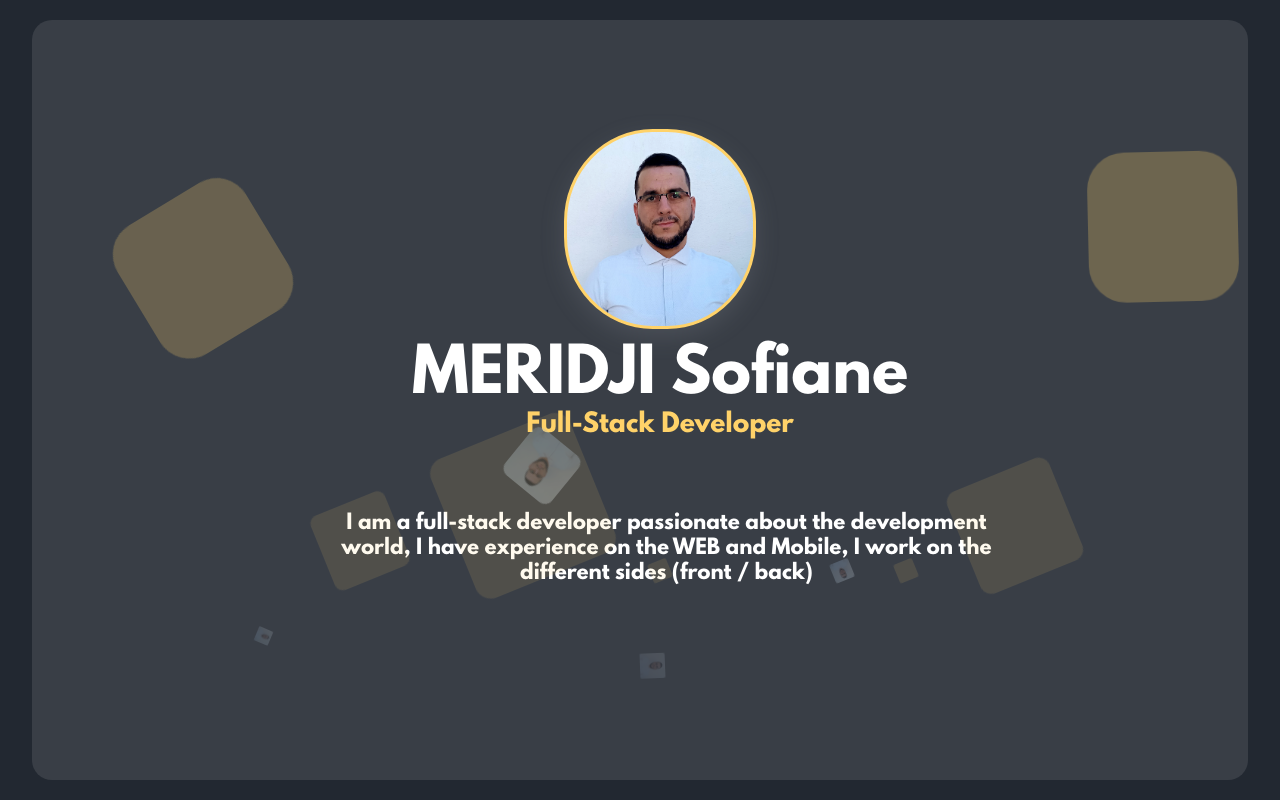
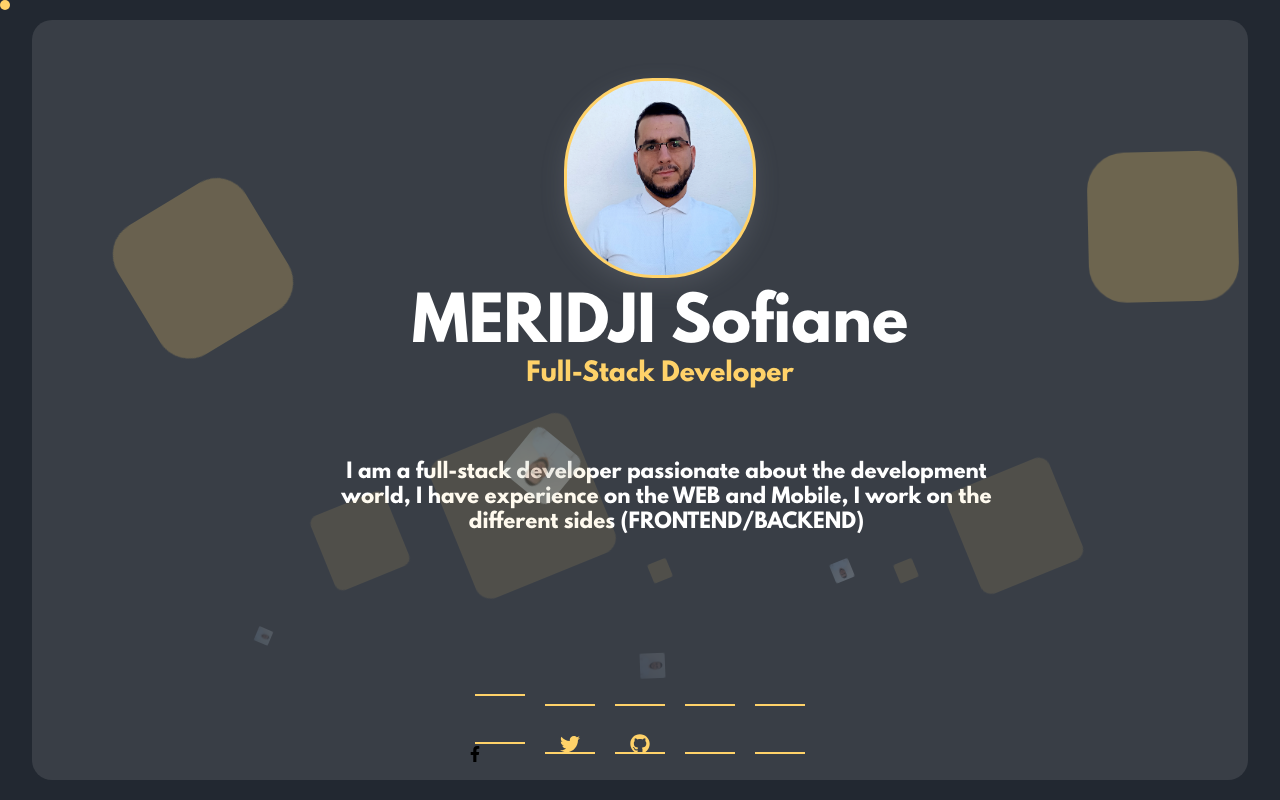
Before and after one commit to sofianemeridji/my-portfolio, a Next.js app: page / in a window 1280 px wide. Built offline with nearby package versions, Linux system fonts and the light colour scheme.

Commit message:
add social network

```diff
--- a/package.json
+++ b/package.json
@@ -8,6 +8,10 @@
     "lint": "next lint"
   },
   "dependencies": {
+    "@fortawesome/fontawesome-svg-core": "^1.2.36",
+    "@fortawesome/free-brands-svg-icons": "^5.15.4",
+    "@fortawesome/free-solid-svg-icons": "^5.15.4",
+    "@fortawesome/react-fontawesome": "^0.1.16",
     "next": "12.0.8",
     "react": "17.0.2",
     "react-dom": "17.0.2"
--- a/pages/index.js
+++ b/pages/index.js
@@ -2,10 +2,15 @@ import Head from 'next/head'
 import Image from 'next/image'
 import styles from '../styles/Home.module.css'
 import Page from '../src/layouts/page'
+import { FontAwesomeIcon } from '@fortawesome/react-fontawesome'
+import { faFacebookF } from '@fortawesome/free-brands-svg-icons'
+import { faTwitter } from '@fortawesome/free-brands-svg-icons'
+import { faGithub } from '@fortawesome/free-brands-svg-icons'
 
 export default function Home() {
   return (
     <Page name={'GO!'}>
+
       <div className={styles.area}>
         <ul className={styles.circles}>
           <li></li>
@@ -20,17 +25,20 @@ export default function Home() {
           <li></li>
           <li></li>
           <div className={styles.avatar}/>
-          <p className={styles.fullname}>MERIDJI Sofiane</p>
+          <p className={styles.fullname}>MERIDJI Sofiane </p>
           <p className={styles.title}>Full-Stack Developer</p>
-          <p className={styles.description}>I am a full-stack developer passionate about the development world, I have experience on the WEB and Mobile, I work on the different sides (front / back)</p>
+          <p className={styles.description}>I am a full-stack developer passionate about the development world, I have experience on the WEB and Mobile, I work on the different sides (FRONTEND/BACKEND)</p>
         </ul>
-
-
-
-  </div>
-
-
-
+        <div style={{width: '100%'}}>
+          <ul className={styles.ul}>
+            <li><a href="#"><span></span><span></span><span></span><span></span></a><FontAwesomeIcon style={{width:'20px'}} icon={faFacebookF} /> </li>
+            <li><a href="#"><span></span><span></span><span></span><span></span><FontAwesomeIcon style={{width:'20px'}} icon={faTwitter} /></a></li>
+            <li><a href="#"><span></span><span></span><span></span><span></span><FontAwesomeIcon style={{width:'20px'}} icon={faGithub} /></a></li>
+            <li><a href="#"><span></span><span></span><span></span><span></span><i class="fa fa-linkedin"></i></a></li>
+            <li><a href="#"><span></span><span></span><span></span><span></span><i class="fa fa-instagram"></i></a></li>
+          </ul>
+        </div>
+      </div>
     </Page>
   )
 }
--- a/src/layouts/page.js
+++ b/src/layouts/page.js
@@ -1,9 +1,17 @@
+import React, { useState } from 'react';
 import Head from 'next/head'
 import styles from '../../styles/Page.module.css'
 
 export default function Page(props) {
+  const [MousePosition, setMousePosition] = useState({
+    left: 0,
+    top: 0
+  })
+
+  function handleMouseMove(ev) { setMousePosition({left: ev.pageX, top: ev.pageY}); }
+
   return (
-    <div  className={styles.container}>
+    <div  className={styles.container} onMouseMove={(ev)=> handleMouseMove(ev)}>
       <Head>
         <title>MERIDJI Sofiane PORTFOLIO - {props.name}</title>
         <meta name="description" content="MERIDJI Sofiane PORTFOLIO" />
@@ -11,6 +19,7 @@ export default function Page(props) {
       </Head>
 
       <main>
+          <div style={{left:MousePosition.left , top: MousePosition.top}} className={styles.customCursor}/>
           {props.children}
       </main>
     </div>
--- a/styles/Home.module.css
+++ b/styles/Home.module.css
@@ -185,6 +185,94 @@
     padding-right: 14vw;
 }
 
+ .ul{
+    margin: 10;
+    padding: 0;
+    top: 50%;
+    left: 50%;
+    display: flex;
+    top: 0;
+    left: 0;
+    overflow: hidden;
+    justify-content: center;
+    align-items: center;
+  }
+  .ul li{
+    list-style: none;
+  }
+  .ul li a{
+    display: block;
+    position: relative;
+    width: 50px;
+    height: 50px;
+    line-height: 80px;
+    font-size: 20px;
+    text-align: center;
+    text-decoration: none;
+    color: #ffd269;
+    margin: 0 10px;
+    transition: .5s;
+    padding: 15;
+  }
+  .ul li a span{
+    position: absolute;
+    transition: transform .5s;
+  }
+  .ul li a span:nth-child(1),
+  .ul li a span:nth-child(3){
+    width: 100%;
+    height: 2px;
+    background: #ffd269;
+  }
+  .ul li a span:nth-child(1){
+    top: 0;
+    left: 0;
+    transform-origin: right;
+  }
+  .ul li a:hover span:nth-child(1){
+    transform: scaleX(0);
+    transform-origin: left;
+    transition: transform .5s;
+  }
+  .ul li a span:nth-child(3){
+    bottom: 0;
+    left: 0;
+    transform-origin: left;
+  }
+  .ul li a:hover span:nth-child(3){
+    transform: scaleX(0);
+    transform-origin: right;
+    transition: transform .5s;
+  }
+  .ul li a span:nth-child(2),
+  .ul li a span:nth-child(4){
+    width: 2px;
+    height: 100%;
+    background: #ffd269;
+  }
+  .ul li a span:nth-child(2){
+    top: 0;
+    left: 0;
+    transform: scaleY(0);
+    transform-origin: bottom;
+  }
+  .ul li a:hover span:nth-child(2){
+    transform: scaleY(1);
+    transform-origin: top;
+    transition: transform .5s;
+  }
+  .ul li a span:nth-child(4){
+    top: 0;
+    right: 0;
+    transform: scaleY(0);
+    transform-origin: top;
+  }
+  .ul li a:hover span:nth-child(4){
+    transform: scaleY(1);
+    transform-origin: bottom;
+    transition: transform .5s;
+  }
+
 @keyframes animate {
 
     0%{
--- a/styles/Page.module.css
+++ b/styles/Page.module.css
@@ -3,6 +3,15 @@
   width: 100vw;
   padding-top: 2.5vh;
   background-color: #222831;
+  cursor: none;
+}
+
+.customCursor {
+  position: absolute;
+  background-color: #ffd269;
+  width: 10px;
+  height: 10px;
+  border-radius: 50%;
 }
 
 .main {
```
Also changed, not shown: 1 other file (tests, documents, lock files or other folders).
